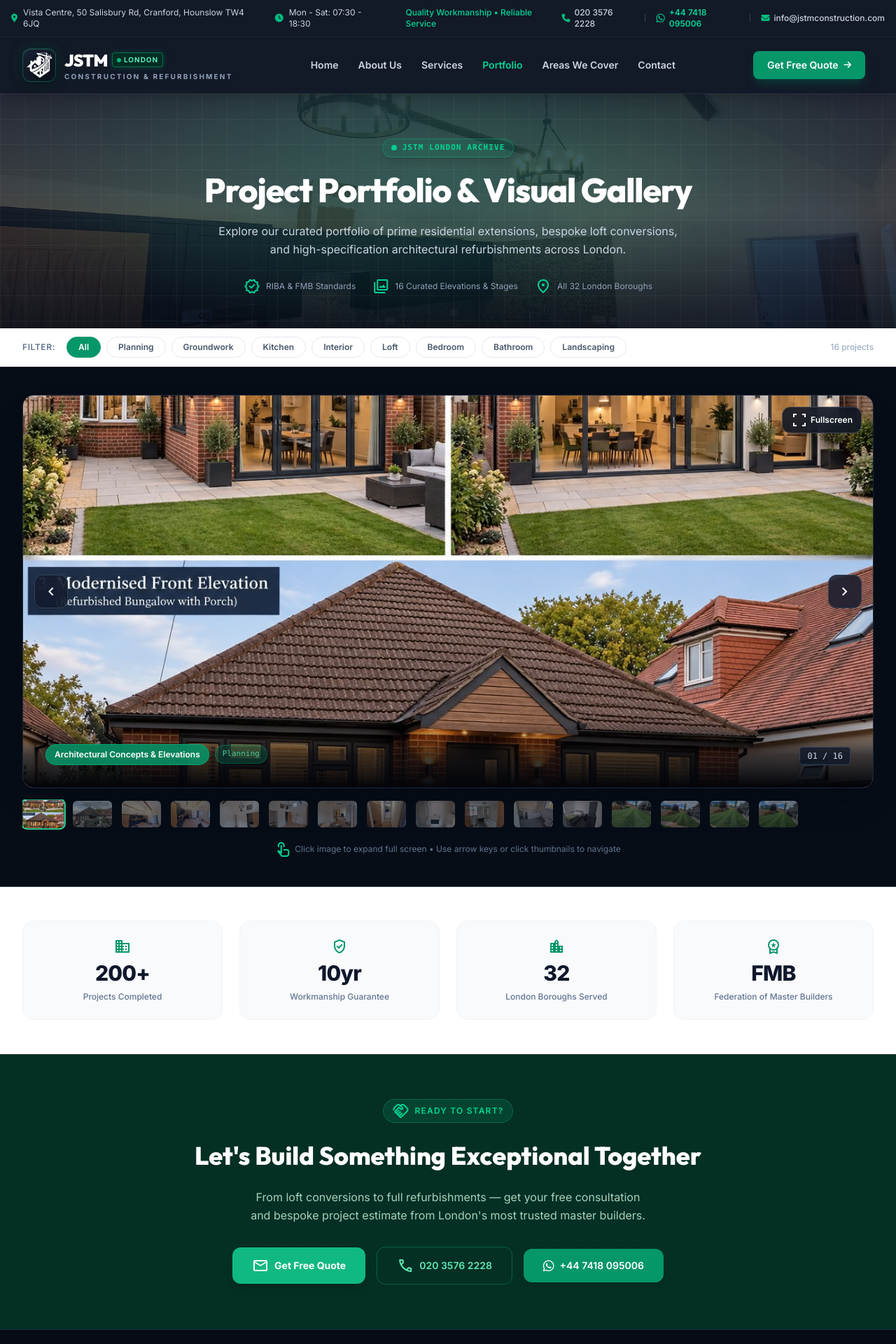
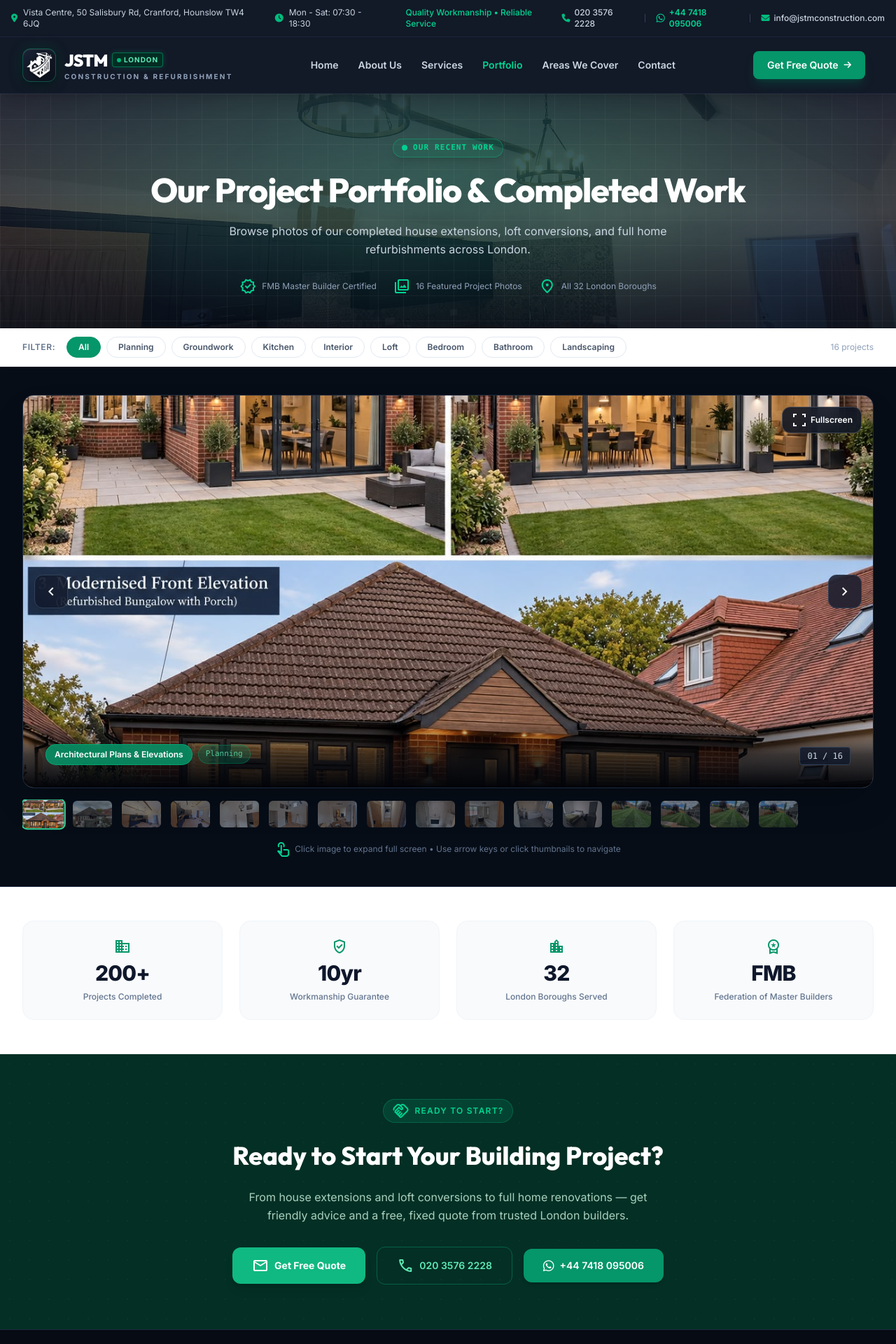
Before and after one commit to adnan931-maker/jstm-construction, a Next.js app: page /portfolio in a window 1280 px wide. Shown: the top 1920 px of the page at 70% size. Built offline with nearby package versions, Linux system fonts and the light colour scheme.

Commit message:
Simplify Portfolio page English to clear, professional UK builder standard

```diff
--- a/src/app/portfolio/page.tsx
+++ b/src/app/portfolio/page.tsx
@@ -9,82 +9,82 @@ import Link from "next/link";
 const slides = [
   {
     src: "/gallery/project-01.jpg",
-    label: "Architectural Concepts & Elevations",
+    label: "Architectural Plans & Elevations",
     category: "Planning",
   },
   {
     src: "/gallery/project-02.jpg",
-    label: "Site Demolition & Groundwork",
+    label: "Groundwork & Foundations",
     category: "Groundwork",
   },
   {
     src: "/gallery/project-03.jpg",
-    label: "Vaulted Kitchen & Bespoke Cabinetry",
+    label: "Custom Kitchen & Dining Extension",
     category: "Kitchen",
   },
   {
     src: "/gallery/project-04.jpg",
-    label: "Living & Dining Hall Architecture",
+    label: "Open-Plan Living & Dining Room",
     category: "Interior",
   },
   {
     src: "/gallery/project-05.jpg",
-    label: "Vaulted Bedroom Refurbishment",
+    label: "New Master Bedroom Refurbishment",
     category: "Bedroom",
   },
   {
     src: "/gallery/project-06.jpg",
-    label: "Loft Detail & Ensuite Access",
+    label: "Loft Conversion with En-Suite",
     category: "Loft",
   },
   {
     src: "/gallery/project-07.jpg",
-    label: "Open-Plan Living Refurbishment",
+    label: "Modern Open-Plan Living Space",
     category: "Interior",
   },
   {
     src: "/gallery/project-08.jpg",
-    label: "Entrance Hallway Joinery",
+    label: "Hallway & Custom Joinery",
     category: "Interior",
   },
   {
     src: "/gallery/project-09.jpg",
-    label: "Calacatta Marble Ensuite",
+    label: "Marble En-Suite Bathroom",
     category: "Bathroom",
   },
   {
     src: "/gallery/project-10.jpg",
-    label: "Family Bathroom Handover",
+    label: "Finished Family Bathroom",
     category: "Bathroom",
   },
   {
     src: "/gallery/project-11.jpg",
-    label: "Bathroom Suite Renovation",
+    label: "Modern Bathroom Renovation",
     category: "Bathroom",
   },
   {
     src: "/gallery/project-12.jpg",
-    label: "Finished Bedroom Handover",
+    label: "Completed Bedroom Finish",
     category: "Bedroom",
   },
   {
     src: "/gallery/project-13.jpg",
-    label: "Landscaping & Striped Lawn",
+    label: "Garden Landscaping & Lawn",
     category: "Landscaping",
   },
   {
     src: "/gallery/project-14.jpg",
-    label: "Patio Paving & Lawn Handover",
+    label: "Patio Paving & Rear Garden",
     category: "Landscaping",
   },
   {
     src: "/gallery/project-15.jpg",
-    label: "Garden Landscaping Detail",
+    label: "Garden Patio & Outdoor Space",
     category: "Landscaping",
   },
   {
     src: "/gallery/project-16.jpg",
-    label: "Complete Garden Transformation",
+    label: "Completed Garden Renovation",
     category: "Landscaping",
   },
 ];
@@ -173,18 +173,18 @@ export default function PortfolioPage() {
           <div className="relative z-10 max-w-7xl mx-auto flex flex-col items-center text-center space-y-3 sm:space-y-4">
             <div className="inline-flex items-center gap-1.5 sm:gap-2 px-3 py-1 rounded-full border shadow-lg" style={{ backgroundColor: "rgba(5,150,105,0.15)", borderColor: "rgba(16,185,129,0.4)" }}>
               <span className="w-2 h-2 rounded-full bg-emerald-400 animate-pulse" />
-              <span className="text-[10px] sm:text-[11px] font-mono uppercase tracking-widest font-semibold text-emerald-400">JSTM London Archive</span>
+              <span className="text-[10px] sm:text-[11px] font-mono uppercase tracking-widest font-semibold text-emerald-400">OUR RECENT WORK</span>
             </div>
             <h1 className="text-2xl sm:text-4xl md:text-5xl font-extrabold tracking-tight text-white max-w-4xl leading-tight">
-              Project Portfolio &amp; Visual Gallery
+              Our Project Portfolio &amp; Completed Work
             </h1>
             <p className="max-w-2xl text-slate-300 text-xs sm:text-base leading-relaxed">
-              Explore our curated portfolio of prime residential extensions, bespoke loft conversions, and high-specification architectural refurbishments across London.
+              Browse photos of our completed house extensions, loft conversions, and full home refurbishments across London.
             </p>
             <div className="flex flex-wrap items-center justify-center gap-3 sm:gap-6 pt-2 sm:pt-3 text-[11px] sm:text-xs text-slate-400">
               {[
-                { icon: "verified", label: "RIBA & FMB Standards" },
-                { icon: "photo_library", label: "16 Curated Elevations & Stages" },
+                { icon: "verified", label: "FMB Master Builder Certified" },
+                { icon: "photo_library", label: "16 Featured Project Photos" },
                 { icon: "location_on", label: "All 32 London Boroughs" },
               ].map((s) => (
                 <div key={s.label} className="flex items-center gap-1.5 sm:gap-2">
@@ -461,10 +461,10 @@ export default function PortfolioPage() {
               Ready to Start?
             </div>
             <h2 className="text-xl sm:text-3xl md:text-4xl font-extrabold text-white leading-tight">
-              Let&apos;s Build Something Exceptional Together
+              Ready to Start Your Building Project?
             </h2>
             <p className="text-xs sm:text-sm md:text-base leading-relaxed max-w-xl mx-auto" style={{ color: "rgba(209,250,229,0.8)" }}>
-              From loft conversions to full refurbishments — get your free consultation and bespoke project estimate from London&apos;s most trusted master builders.
+              From house extensions and loft conversions to full home renovations — get friendly advice and a free, fixed quote from trusted London builders.
             </p>
             <div className="flex flex-col sm:flex-row items-center justify-center gap-3 sm:gap-4 pt-1 sm:pt-2">
               <Link href="/contact" id="portfolio-cta-quote"
```
